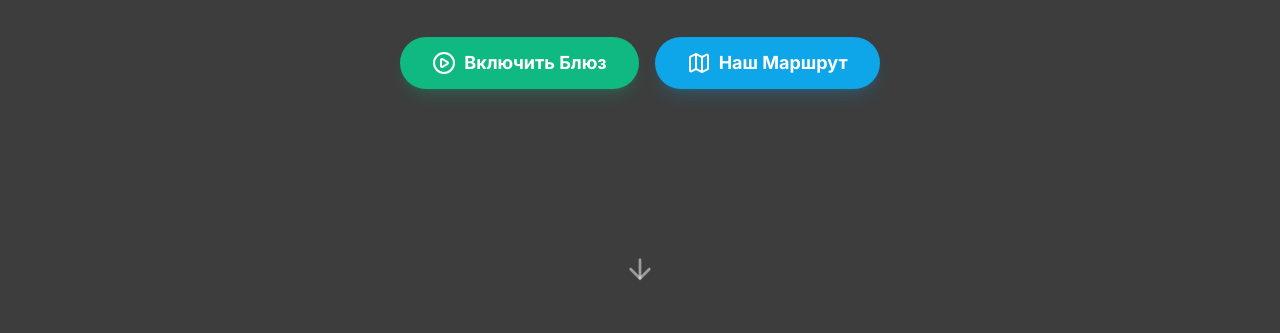
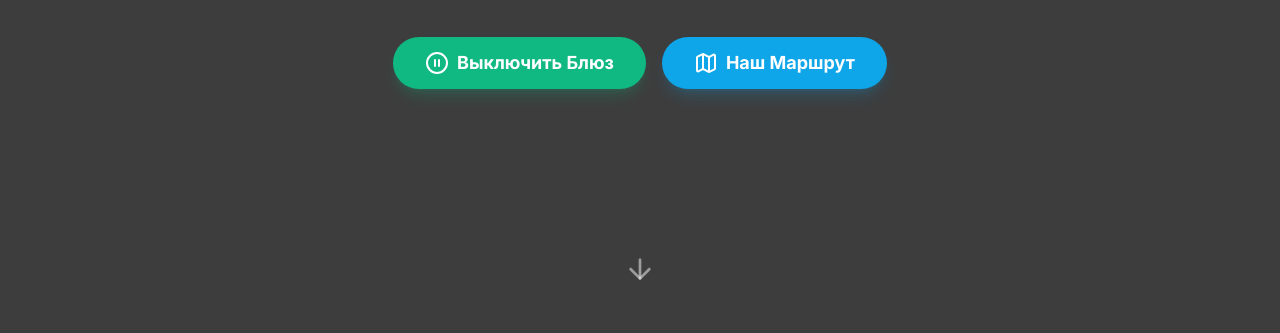
Before and after one commit to Username960528/oka-bicycle, a plain HTML site: page index.html in a window 1280 px wide. Both pictures are taken after a click on the button "Включить Блюз". Shown: the part 467-800 px from the top of the page. Drawn offline with nearby package versions, Linux system fonts and the light colour scheme; placeholder pictures from the web are drawn by us; animation ran at ten frames a second.

Commit message:
Update index.html

```diff
--- a/index.html
+++ b/index.html
@@ -482,6 +482,31 @@
         });
 
 
+        // --- Логика для кнопки музыки (исправленная версия) ---
+        const music = document.getElementById('background-music');
+        const playBtn = document.getElementById('play-music-btn');
+
+        playBtn.addEventListener('click', async () => {
+            // Современные браузеры требуют, чтобы воспроизведение было инициировано
+            // пользователем. Метод play() возвращает Promise, который нужно обработать.
+            try {
+                if (music.paused) {
+                    await music.play();
+                    playBtn.innerHTML = '<i data-lucide="pause-circle"></i> Выключить Блюз';
+                } else {
+                    music.pause();
+                    playBtn.innerHTML = '<i data-lucide="play-circle"></i> Включить Блюз';
+                }
+            } catch (err) {
+                console.error('Ошибка воспроизведения аудио:', err);
+                // Можно добавить уведомление для пользователя, если нужно
+            } finally {
+                // Обновляем иконки после изменения HTML кнопки
+                lucide.createIcons();
+            }
+        });
+
+
         // --- Gemini API ---
         const apiKey = ""; // API-ключ будет предоставлен средой выполнения
 
```
